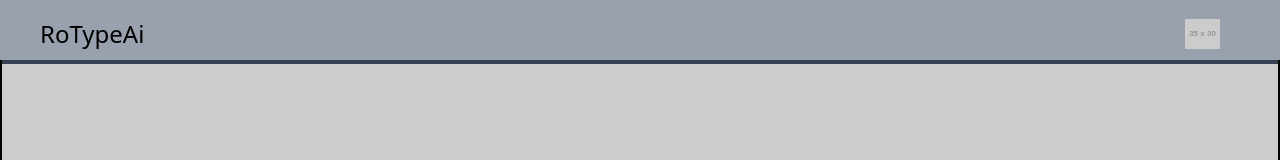
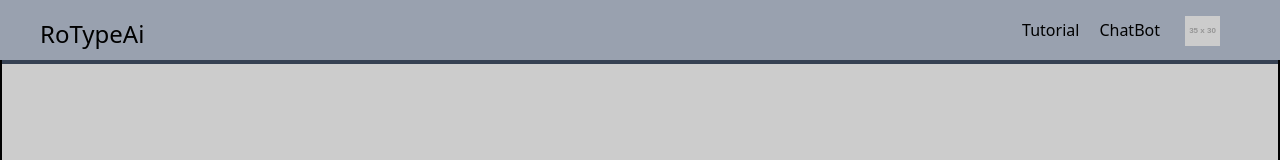
Before and after one commit to CMPT-276-SPRING-2025/final-project-23-fields, a React (Vite) app: page /Tutorial in a window 1280 px wide. Both pictures are taken after a click on the button 1202 px from the left and 34 px from the top of the page. Shown: the top 160 px of the page. Built offline with nearby package versions, Linux system fonts and the light colour scheme.

Commit message:
feat: created Menu.jsx
feat: added menu dropdown to Menu.jsx

```diff
--- a/src/components/Header.jsx
+++ b/src/components/Header.jsx
@@ -1,10 +1,10 @@
+import Menu from './Menu.jsx'
+
 function Header(props) {
 
     const renderCheck = () => {
         if(props.notLandingPage) {
-            return  <button className="mr-15 cursor-pointer">
-                    <img src="https://placehold.co/35x30" alt="placeholder image"></img>
-                    </button>
+            return  <Menu/>
         }
         else {
             return null
@@ -15,7 +15,9 @@ function Header(props) {
         <header className="fixed top-0 left-0 right-0 h-15">
             <div className="flex justify-between items-center h-full bg-gray-400 pt-2">
                 <div className="ml-10 text-2xl">RoTypeAi</div>
-                {renderCheck()}
+                <div className="relative">
+                    {renderCheck()}
+                </div>
             </div>
         </header>
     );
--- /dev/null
+++ b/src/components/Menu.jsx
@@ -0,0 +1,32 @@
+import { Link } from 'react-router'
+import {useState} from 'react'
+
+function Menu() {
+
+    const [expanded, setExpanded] = useState(false);
+
+    const Expand = () => {
+        setExpanded(!expanded)
+    };
+
+    return(
+        <>
+        {expanded &&
+        <>
+            <ul className="flex absolute right-30 space-x-5 top-0.5">
+                <Link to="/Tutorial" className=" cursor-pointer">
+                    <li className="cursor-pointer">Tutorial</li>
+                </Link>
+                <Link to="/ChatBot" className=" cursor-pointer">
+                    <li className="cursor-pointer">ChatBot</li>
+                </Link>
+            </ul>
+        </>}
+        <button className="mr-15 cursor-pointer" onClick={Expand}>
+            <img src="https://placehold.co/35x30" alt="placeholder image"></img>
+        </button>
+        </>
+    );
+}
+
+export default Menu
```
